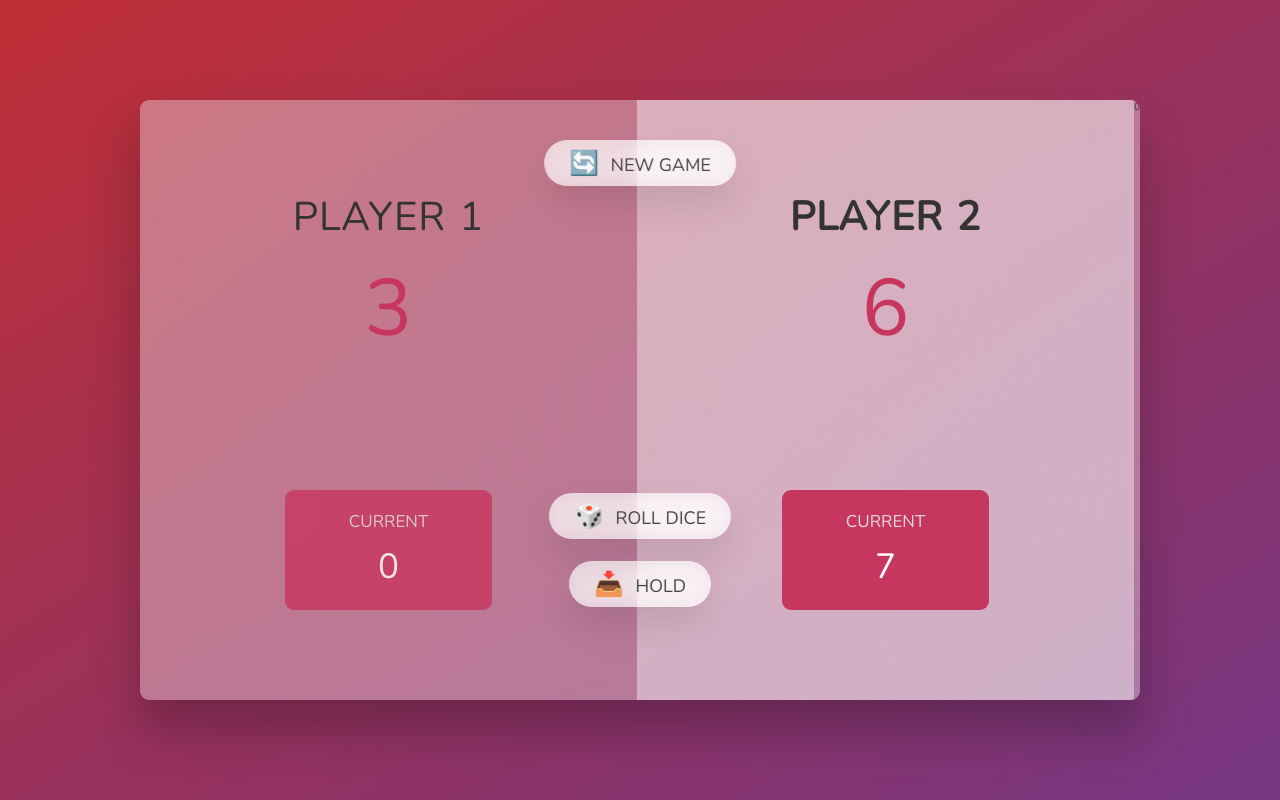
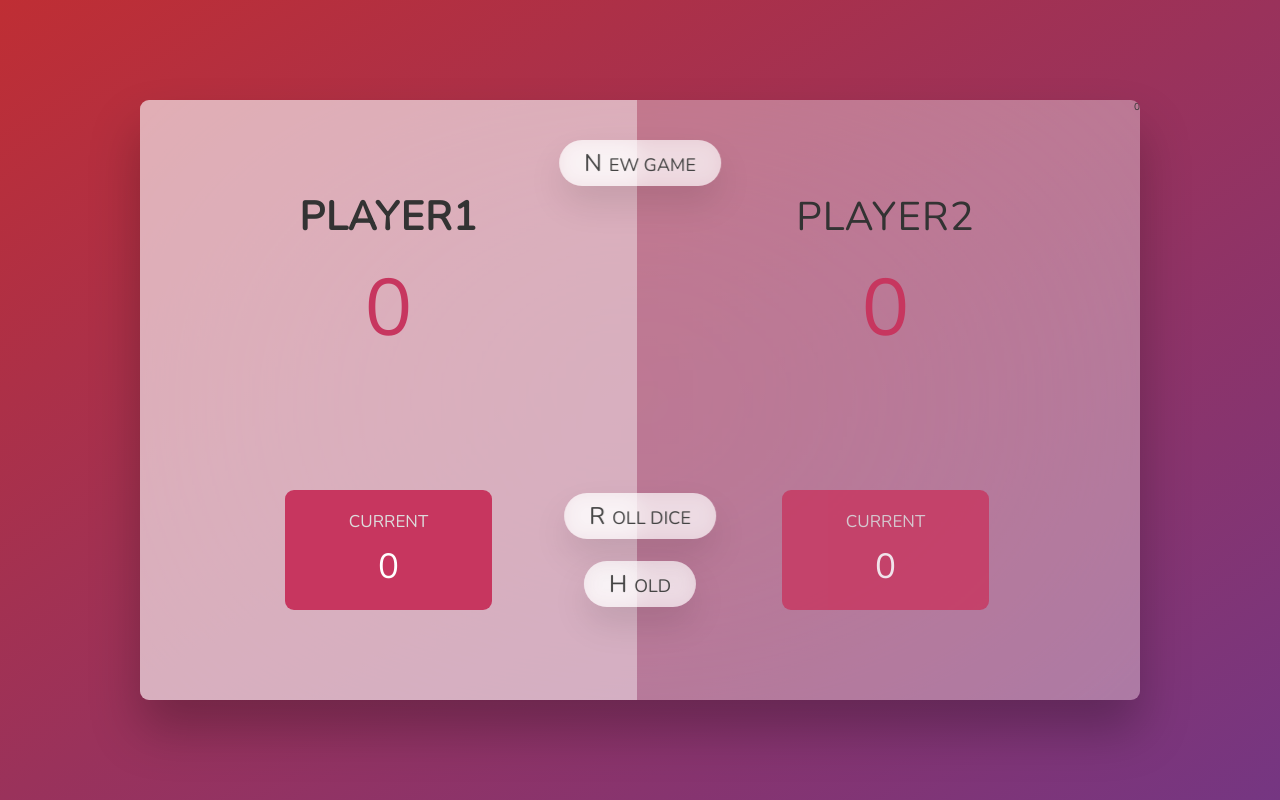
Before and after one commit to Piluca17/pig_game_react, a React (Create React App) app: page / in a window 1280 px wide. Built offline with nearby package versions, Linux system fonts and the light colour scheme.

Commit message:
Eventos funcionando, falta evento ganador

```diff
--- a/src/App.js
+++ b/src/App.js
@@ -1,54 +1,93 @@
 import "./App.css";
+import { useState, useEffect } from "react";
 import Player from "./Player/Player";
-import { useState } from "react";
-
-// 2. Definir funciones para manejar los eventos de click (handleNewGame, handleRollDice, handleHold)
-
-// 4. Manejar los eventos de click en los botones de New game, Roll dice y Hold
-// 5. Manejar el cambio de imagen de dado cuando se hace click en el botón rolldice
-// 5. Manejar el cambio de jugador activo cuando se hace click en el botón Hold
-// 6. Manejar el cambio de jugador activo cuando se obtiene un 1 al hacer click en el botón Roll dice
-// 7. Manejar el cambio de jugador activo cuando se obtiene un 6 al hacer click en el botón Roll dice
-// 8. Manejar el cambio de jugador activo cuando se obtiene un número diferente de 1 o 6 al hacer click en el botón Roll dice
-// 9. Manejar el cambio de jugador activo cuando se hace click en el botón New game
-
+// 1. definir variables de estado usando useState (activePlayer, score, current, diceNumber)
+// 2. definir funciones para manejar los eventos de click (handleNewGame, handleRollDice, handleHold)
+// 3. pasar las variables de estado y las funciones a los componentes Player y Dice
+// 4. manejar los eventos de click en los botones de New game, Roll dice y Hold
+// 5. manejar el cambio de imagen de dado cuando se hace click en el botón rolldice
+// 5. manejar el cambio de jugador activo cuando se hace click en el botón Hold
+// 6. manejar el cambio de jugador activo cuando se obtiene un 1 al hacer click en el botón Roll dice
+// 7. manejar el cambio de jugador activo cuando se obtiene un 6 al hacer click en el botón Roll dice
+// 8. manejar el cambio de jugador activo cuando se obtiene un número diferente de 1 o 6 al hacer click en el botón Roll dice
+// 9. manejar el cambio de jugador activo cuando se hace click en el botón New game
 function App() {
-  // 1. Definir variables de estado usando useState (activePlayer, score, current, diceNumber)
-  const [activePlayer, setActivePlayer] = useState(2);
-  const [score, setScore] = useState([3, 6]);
-  const [current, setCurrent] = useState(7);
-  const [diceNumber, SetDiceNumber] = useState(0);
-
-  // 3. Pasar las variables de estado y las funciones a los componentes Player y Dice
+  // Definir variables de estado
+  const [activePlayer, setActivePlayer] = useState(1);
+  const [score, setScores] = useState([0, 0]);
+  const [current, setCurrent] = useState(0);
+  // Mandamos con el número, el número de la imagen del dado
+  const [diceNumber, setDiceNumber] = useState(0);
+  const handleHold = () => {
+    setActivePlayer(activePlayer === 1 ? 2 : 1);
+    setCurrent(0);
+    // Para cambiar el score, se debe definir una variable nueva
+    // No modificar el array, si no que creamos uno nuevo.
+    // Saco los datos del array y los meto en uno nuevo
+    const newScore = [...score];
+    newScore[activePlayer - 1] += current;
+    setScores(newScore);
+    setActivePlayer(activePlayer === 1 ? 2 : 1);
+    setCurrent(0);
+  };
+  const handleNewGame = () => {
+    setActivePlayer(1);
+    setCurrent(0);
+    setDiceNumber(0);
+    setScores([0, 0]);
+  };
+  const handleRollDice = () => {
+    setDiceNumber(Math.floor(Math.random() * 6) + 1);
+  };
+  // Ver asincronia al recoger los datos
+  useEffect(
+    // Si el array está vacio, se ejecuta una sola vez
+    // Si hay algun dato, lo ejecutará cada vez y recogerá cada vez
+    () => {
+      if (diceNumber === 1) {
+        setActivePlayer((activePlayer) => (activePlayer === 1 ? 2 : 1));
+        setCurrent(0);
+      } else {
+        setCurrent((current) => current + diceNumber);
+      }
+    },
+    [diceNumber]
+  );
   return (
     <main>
       <Player
-        //Devuelve el primer valor del array. Si es verdadero devuelve el resultado y si es vacío, devuelve 0
-        name="Player 1"
+        name="Player1"
+        // Devuelve el primer valor del array [0,0]
         score={score[0]}
         current={activePlayer === 1 && current}
         isActive={activePlayer === 1}
       />
-
       <Player
-        name="Player 2"
+        name="Player2"
+        // Devuelve el segundo valor del array [0,0]
         score={score[1]}
+        // Si se cumple && devuelve el ultimo valor, si no devuelve vacio. En este caso el que este activo devolvera current
         current={activePlayer === 2 && current}
         isActive={activePlayer === 2}
       />
-      {/* Cuando todo es verdadero, devuelve el último. Si todo es falso, no devuelve nada */}
       {diceNumber && (
+        // Si es falso no devuelve nada, cuando es todo verdadero, devuelve el texto de codigo
         <img
           src={`dice-${diceNumber}.png`}
           alt="Playing dice"
           className="dice"
         />
       )}
-      <button className="btn btn--new">🔄 New game</button>
-      <button className="btn btn--roll">🎲 Roll dice</button>
-      <button className="btn btn--hold">📥 Hold</button>
+      <button className="btn btn--new" onClick={handleNewGame}>
+        New game
+      </button>
+      <button className="btn btn--roll" onClick={handleRollDice}>
+        Roll dice
+      </button>
+      <button className="btn btn--hold" onClick={handleHold}>
+        Hold
+      </button>
     </main>
   );
 }
-
 export default App;
```
